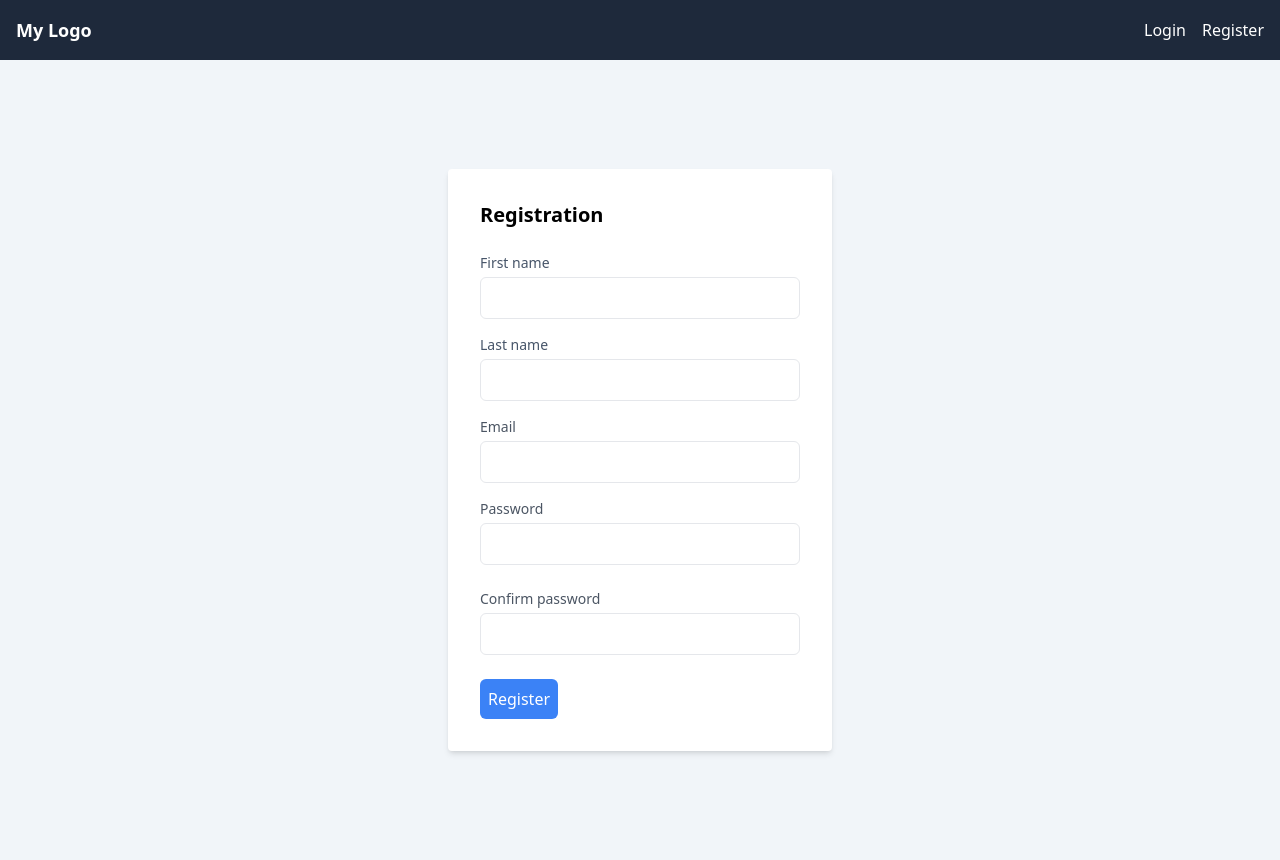
After one commit to raivydassimenas/cs50web-capstone, a Django app: page /register in a window 1280 px wide. The commit adds this page. Run offline with Django 4.2, Linux system fonts and the light colour scheme; some libraries are stand-ins or nearby versions.

Commit message:
Random changes

```diff
--- a/calendarapp/static/calendarapp/output.css
+++ b/calendarapp/static/calendarapp/output.css
@@ -534,25 +534,206 @@ video {
   --tw-backdrop-sepia:  ;
 }
 
+.container {
+  width: 100%;
+}
+
+@media (min-width: 640px) {
+  .container {
+    max-width: 640px;
+  }
+}
+
+@media (min-width: 768px) {
+  .container {
+    max-width: 768px;
+  }
+}
+
+@media (min-width: 1024px) {
+  .container {
+    max-width: 1024px;
+  }
+}
+
+@media (min-width: 1280px) {
+  .container {
+    max-width: 1280px;
+  }
+}
+
+@media (min-width: 1536px) {
+  .container {
+    max-width: 1536px;
+  }
+}
+
 .static {
   position: static;
+}
+
+.mx-auto {
+  margin-left: auto;
+  margin-right: auto;
+}
+
+.mb-4 {
+  margin-bottom: 1rem;
+}
+
+.mb-6 {
+  margin-bottom: 1.5rem;
+}
+
+.mt-1 {
+  margin-top: 0.25rem;
 }
 
 .block {
   display: block;
 }
 
-.text-3xl {
-  font-size: 1.875rem;
-  line-height: 2.25rem;
+.flex {
+  display: flex;
+}
+
+.h-screen {
+  height: 100vh;
+}
+
+.w-96 {
+  width: 24rem;
+}
+
+.w-full {
+  width: 100%;
+}
+
+.items-center {
+  align-items: center;
+}
+
+.justify-center {
+  justify-content: center;
+}
+
+.justify-between {
+  justify-content: space-between;
+}
+
+.space-x-4 > :not([hidden]) ~ :not([hidden]) {
+  --tw-space-x-reverse: 0;
+  margin-right: calc(1rem * var(--tw-space-x-reverse));
+  margin-left: calc(1rem * calc(1 - var(--tw-space-x-reverse)));
+}
+
+.rounded {
+  border-radius: 0.25rem;
+}
+
+.rounded-md {
+  border-radius: 0.375rem;
+}
+
+.border {
+  border-width: 1px;
+}
+
+.bg-blue-500 {
+  --tw-bg-opacity: 1;
+  background-color: rgb(59 130 246 / var(--tw-bg-opacity));
+}
+
+.bg-slate-100 {
+  --tw-bg-opacity: 1;
+  background-color: rgb(241 245 249 / var(--tw-bg-opacity));
+}
+
+.bg-slate-800 {
+  --tw-bg-opacity: 1;
+  background-color: rgb(30 41 59 / var(--tw-bg-opacity));
+}
+
+.bg-white {
+  --tw-bg-opacity: 1;
+  background-color: rgb(255 255 255 / var(--tw-bg-opacity));
+}
+
+.p-2 {
+  padding: 0.5rem;
+}
+
+.p-4 {
+  padding: 1rem;
+}
+
+.p-8 {
+  padding: 2rem;
+}
+
+.text-lg {
+  font-size: 1.125rem;
+  line-height: 1.75rem;
+}
+
+.text-sm {
+  font-size: 0.875rem;
+  line-height: 1.25rem;
+}
+
+.text-xl {
+  font-size: 1.25rem;
+  line-height: 1.75rem;
 }
 
 .font-bold {
   font-weight: 700;
 }
 
-.underline {
-  text-decoration-line: underline;
+.font-medium {
+  font-weight: 500;
+}
+
+.text-gray-600 {
+  --tw-text-opacity: 1;
+  color: rgb(75 85 99 / var(--tw-text-opacity));
+}
+
+.text-slate-600 {
+  --tw-text-opacity: 1;
+  color: rgb(71 85 105 / var(--tw-text-opacity));
+}
+
+.text-white {
+  --tw-text-opacity: 1;
+  color: rgb(255 255 255 / var(--tw-text-opacity));
+}
+
+.shadow-md {
+  --tw-shadow: 0 4px 6px -1px rgb(0 0 0 / 0.1), 0 2px 4px -2px rgb(0 0 0 / 0.1);
+  --tw-shadow-colored: 0 4px 6px -1px var(--tw-shadow-color), 0 2px 4px -2px var(--tw-shadow-color);
+  box-shadow: var(--tw-ring-offset-shadow, 0 0 #0000), var(--tw-ring-shadow, 0 0 #0000), var(--tw-shadow);
 }
 
 /* Your custom styles go here */
+
+.hover\:bg-blue-600:hover {
+  --tw-bg-opacity: 1;
+  background-color: rgb(37 99 235 / var(--tw-bg-opacity));
+}
+
+.focus\:border-blue-300:focus {
+  --tw-border-opacity: 1;
+  border-color: rgb(147 197 253 / var(--tw-border-opacity));
+}
+
+.focus\:outline-none:focus {
+  outline: 2px solid transparent;
+  outline-offset: 2px;
+}
+
+.focus\:ring:focus {
+  --tw-ring-offset-shadow: var(--tw-ring-inset) 0 0 0 var(--tw-ring-offset-width) var(--tw-ring-offset-color);
+  --tw-ring-shadow: var(--tw-ring-inset) 0 0 0 calc(3px + var(--tw-ring-offset-width)) var(--tw-ring-color);
+  box-shadow: var(--tw-ring-offset-shadow), var(--tw-ring-shadow), var(--tw-shadow, 0 0 #0000);
+}
--- a/calendarapp/templates/calendarapp/layout.html
+++ b/calendarapp/templates/calendarapp/layout.html
@@ -10,6 +10,24 @@
     {% endblock %}
 </head>
 <body>
-    <h1 class="text-3xl font-bold underline">Hello world!</h1>
+<nav class="bg-slate-800 p-4">
+    <div class="container mx-auto">
+        <div class="flex items-center justify-between">
+            <div class="text-white font-bold text-lg">My Logo</div>
+            <div class="flex space-x-4">
+                {% if user.is_authenticated %}
+                    <a href="#" class="text-white">Calendar</a>
+                    <a href="#" class="text-white">My Events</a>
+                    <a href="{% url 'logout' %}" class="text-white">Logout {{ user.email }}</a>
+                {% else %}
+                    <a href="{% url 'login' %}" class="text-white">Login</a>
+                    <a href="{% url 'register' %}" class="text-white">Register</a>
+                {% endif %}
+            </div>
+        </div>
+    </div>
+</nav>
+{% block body %}
+{% endblock %}
 </body>
 </html>
--- /dev/null
+++ b/calendarapp/templates/calendarapp/register.html
@@ -0,0 +1,49 @@
+{% extends 'calendarapp/layout.html' %}
+{% load static %}
+
+{#{% block styles %}#}
+{#<link rel="stylesheet" href="{% static 'calendarapp/output.css' %}">#}
+{#{% endblock %}#}
+
+{% block body %}
+<div class="bg-slate-100 h-screen flex items-center justify-center">
+<div class="bg-white p-8 rounded shadow-md w-96">
+    <h1 class="text-xl font-bold mb-6">Registration</h1>
+        <form id="registration-form" method="POST">
+            {% csrf_token %}
+            <!-- Firstname Input -->
+            <div class="mb-4">
+                <label for="firstname" class="block text-sm font-medium text-slate-600">First name</label>
+                <input type="text" id="firstname" name="firstname" class="mt-1 p-2 w-full border rounded-md">
+            </div>
+
+             <!-- Lastname Input -->
+            <div class="mb-4">
+                <label for="lastname" class="block text-sm font-medium text-slate-600">Last name</label>
+                <input type="text" id="lastname" name="lastname" class="mt-1 p-2 w-full border rounded-md">
+            </div>
+
+            <!-- Email Input -->
+            <div class="mb-4">
+                <label for="email" class="block text-sm font-medium text-gray-600">Email</label>
+                <input type="email" id="email" name="email" class="mt-1 p-2 w-full border rounded-md">
+            </div>
+
+            <!-- Password Input -->
+            <div class="mb-6">
+                <label for="password" class="block text-sm font-medium text-gray-600">Password</label>
+                <input type="password" id="password" name="password" class="mt-1 p-2 w-full border rounded-md">
+            </div>
+
+             <!-- Confirm Password Input -->
+            <div class="mb-6">
+                <label for="confirmpassword" class="block text-sm font-medium text-gray-600">Confirm password</label>
+                <input type="password" id="confirmpassword" name="confirmpassword" class="mt-1 p-2 w-full border rounded-md">
+            </div>
+
+            <!-- Submit Button -->
+            <button type="submit" class="bg-blue-500 text-white p-2 rounded-md hover:bg-blue-600 focus:outline-none focus:ring focus:border-blue-300">Register</button>
+        </form>
+    </div>
+</div>
+{% endblock %}
--- a/calendarapp/urls.py
+++ b/calendarapp/urls.py
@@ -3,5 +3,8 @@ from django.urls import path
 from . import views
 
 urlpatterns = [
-    path('', views.index, name='index')
+    path('', views.index, name='index'),
+    path('register', views.register, name='register'),
+    path('login', views.login_view, name='login'),
+    path('logout', views.logout_view, name='logout')
 ]
--- a/calendarapp/views.py
+++ b/calendarapp/views.py
@@ -1,7 +1,55 @@
 from django.shortcuts import render
+from django.contrib.auth import authenticate, login, logout
+from django.contrib.auth.decorators import login_required
+from django.db import IntegrityError
+from django.urls import reverse
+from django.http import HttpResponse, HttpResponseRedirect, JsonResponse
+
+from .models import User, Event
 
 
 # Create your views here.
 
+
 def index(request):
-    return render(request, './calendarapp/layout.html')
+    return render(request, './calendarapp/index.html', { "user": "default"})
+
+
+def register(request):
+    if request.method == 'POST':
+        email = request.POST['email']
+        password = request.POST['password']
+        confirm_password = request.POST['confirmpassword']
+
+        if password != confirm_password:
+            return render(request, './calendarapp/register.html', {"message": "Passwords do not match"})
+
+        try:
+            user = User.objects.create_user(email, password, first_name=request.POST['firstname'], last_name=request.POST['lastname'])
+        except IntegrityError:
+            return render(request, './calendarapp/register.html', {"message": "Error saving user"})
+
+        login(request, user)
+        return HttpResponseRedirect(reverse('index'))
+
+    return render(request, './calendarapp/register.html')
+
+
+def login_view(request):
+    if request.method == 'POST':
+        email = request.POST['email']
+        password = request.POST['password']
+        user = authenticate(request, username=email, password=password)
+
+        if user is not None:
+            login(request, user)
+            return HttpResponseRedirect(reverse('index'))
+        else:
+            return render(request, './calendarapp/login.html', {'message': 'Invalid email/password combination'})
+
+    return render(request, './calendarapp/login.html')
+
+
+def logout_view(request):
+    logout(request)
+    return HttpResponseRedirect(reverse('login'))
--- a/cs50web_final/settings.py
+++ b/cs50web_final/settings.py
@@ -32,13 +32,13 @@ ALLOWED_HOSTS = []
 # Application definition
 
 INSTALLED_APPS = [
+    'calendarapp',
     'django.contrib.admin',
     'django.contrib.auth',
     'django.contrib.contenttypes',
     'django.contrib.sessions',
     'django.contrib.messages',
-    'django.contrib.staticfiles',
-    'calendarapp'
+    'django.contrib.staticfiles'
 ]
 
 MIDDLEWARE = [
@@ -119,7 +119,7 @@ USE_TZ = True
 # https://docs.djangoproject.com/en/4.2/howto/static-files/
 
 STATIC_URL = 'static/'
-STATICFILES_DIRS = [os.path.join(BASE_DIR, 'static')]
+STATICFILES_DIRS = [os.path.join(BASE_DIR, 'calendarapp/static')]
 
 # Default primary key field type
 # https://docs.djangoproject.com/en/4.2/ref/settings/#default-auto-field
```
Also changed, not shown: calendarapp/templates/calendarapp/index.html (added, +10 -0 lines), calendarapp/templates/calendarapp/login.html (added, +33 -0 lines).
